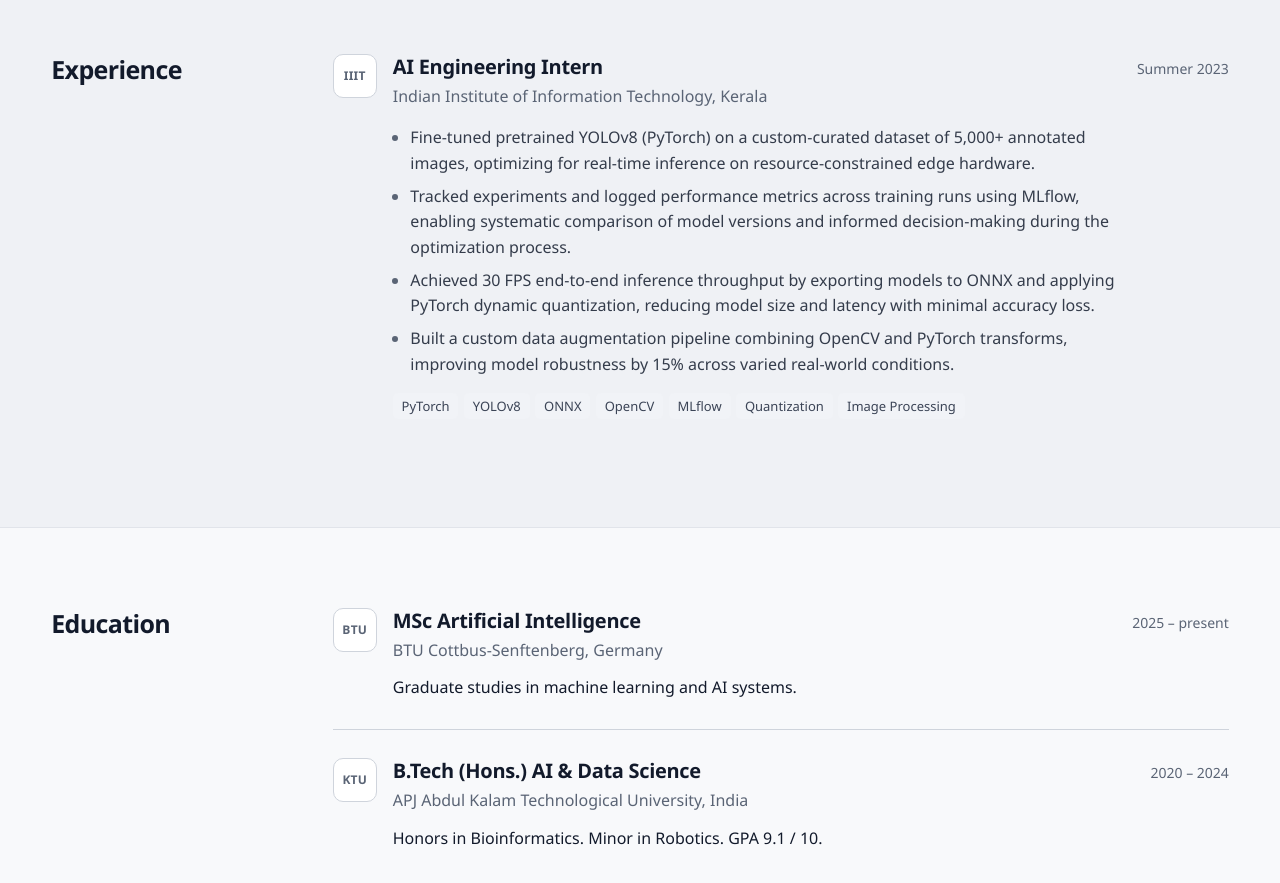
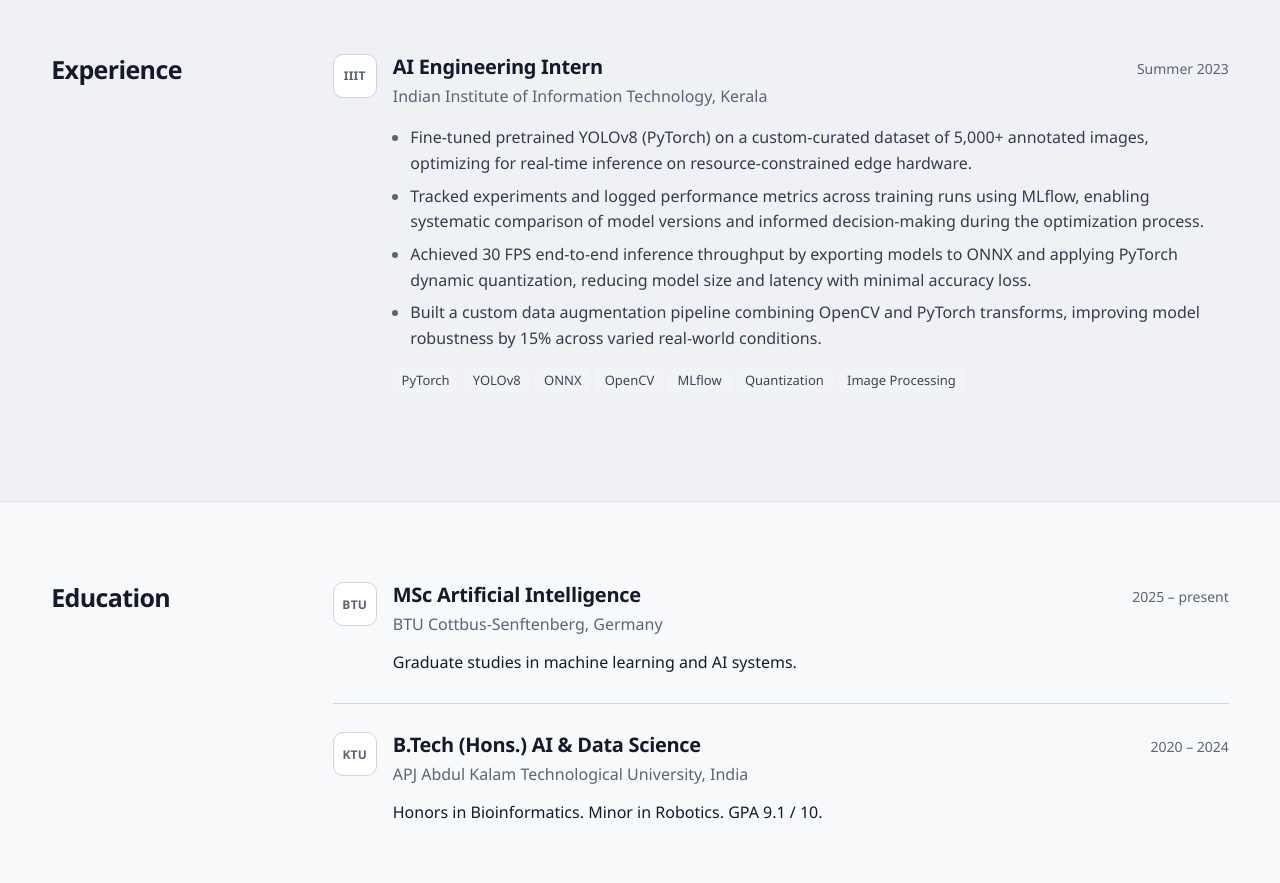
Before and after one commit to alankudakkad17/portfolio.github.io, a React (Vite) app: page / in a window 1280 px wide. Shown: the part 1040-1923 px from the top of the page. Built offline with nearby package versions, Linux system fonts and the light colour scheme.

Commit message:
Stretch experience bullets to full width

```diff
--- a/src/styles.css
+++ b/src/styles.css
@@ -218,7 +218,7 @@ section.alt { background: var(--bg-alt); border-top: 1px solid var(--border); bo
 .entry-org { margin-top: 0.25rem; color: var(--muted); }
 .entry-date { flex-shrink: 0; font-size: 0.875rem; color: var(--muted); font-variant-numeric: tabular-nums; }
 .entry-note { margin-top: 0.75rem; color: var(--heading); }
-.points { margin: 1rem 0 0; padding-left: 1.1rem; max-width: 46em; }
+.points { margin: 1rem 0 0; padding-left: 1.1rem; }
 .points li { margin-bottom: 0.45rem; }
 .points li::marker { color: var(--muted); }
 
```
